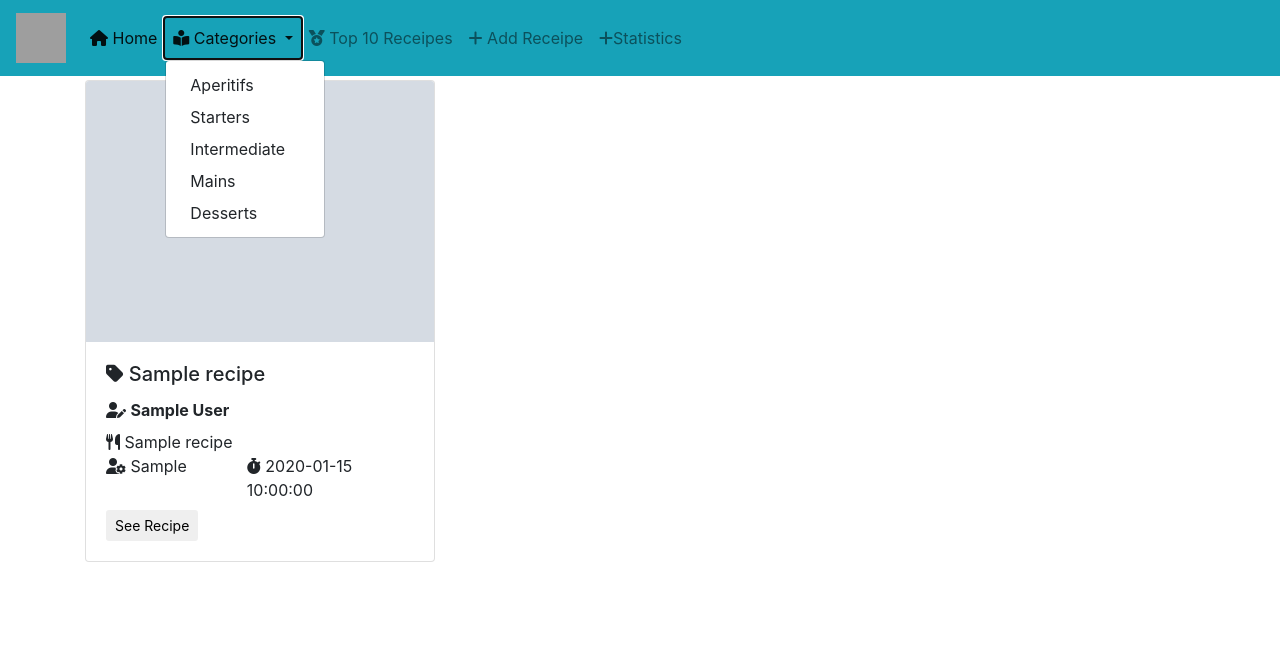
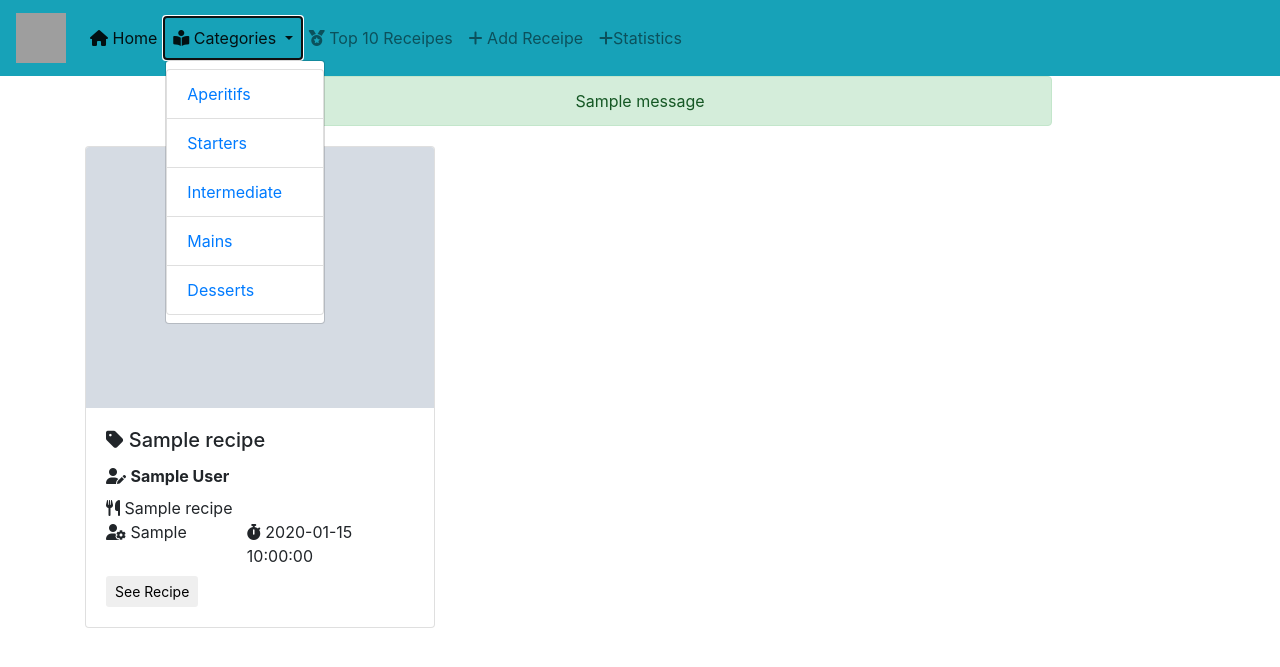
Before and after one commit to toderas/Flask-Cook-Book, a Flask app: page /main in a window 1280 px wide, after a click on "Categories". Shown: the top 667 px of the page. Run offline with Flask 2, Linux system fonts and the light colour scheme; grey boxes marked "Sample" are stand-in pictures; one stand-in notice (Sample message) is shown; a database or web service that is not in the repository returns one stand-in record (values such as "Sample title"); some libraries are stand-ins or nearby versions; grey boxes are pictures that could not be loaded.

Commit message:
added flashed messages

```diff
--- a/templates/home.html
+++ b/templates/home.html
@@ -28,12 +28,15 @@
           <a class="nav-link dropdown-toggle" href="#" id="navbarDropdownMenuLink" role="button" data-toggle="dropdown" aria-haspopup="true" aria-expanded="false">
            <i class="fas fa-book-reader"></i> Categories
         </a>
-          <div class="dropdown-menu" aria-labelledby="navbarDropdownMenuLink">
-            <a class="dropdown-item" href="{{url_for('aperitif')}}">Aperitifs</a>
-            <a class="dropdown-item" href="{{url_for('starter')}}">Starters</a>
-            <a class="dropdown-item" href="{{url_for('intermediate')}}">Intermediate</a>
-            <a class="dropdown-item" href="{{url_for('main')}}">Mains</a>
-            <a class="dropdown-item" href="{{url_for('dessert')}}">Desserts</a>
+          <div class="dropdown-menu">
+            <ul class="list-group">
+              <li class="list-group-item"><a href="{{url_for('aperitif')}}">Aperitifs</a></li>
+              <li class="list-group-item"><a href="{{url_for('starter')}}">Starters</a></li>
+              <li class="list-group-item"><a href="{{url_for('intermediate')}}">Intermediate</a></li>
+              <li class="list-group-item"><a href="{{url_for('main')}}">Mains</a></li>
+              <li class="list-group-item"><a href="{{url_for('dessert')}}">Desserts</a></li>
+            </ul>
+
           </div>
         </li>
         <li class="nav-item">
@@ -48,7 +51,14 @@
       </ul>
     </div>
   </nav>
-  {% block content %} {% endblock %}
+  <div class="col-md-8 offset-md-2 text-center">
+    {% with messages = get_flashed_messages(with_categories=true) %} {% if messages %} {% for category, message in messages %}
+    <div class="alert alert-{{ category }}">
+      {{ message }}
+    </div>
+    {% endfor %} {% endif %} {% endwith %}
+  </div>
+  {% block content %}{% endblock %}
 
 </body>
 <!--Font Awesome-->
```
